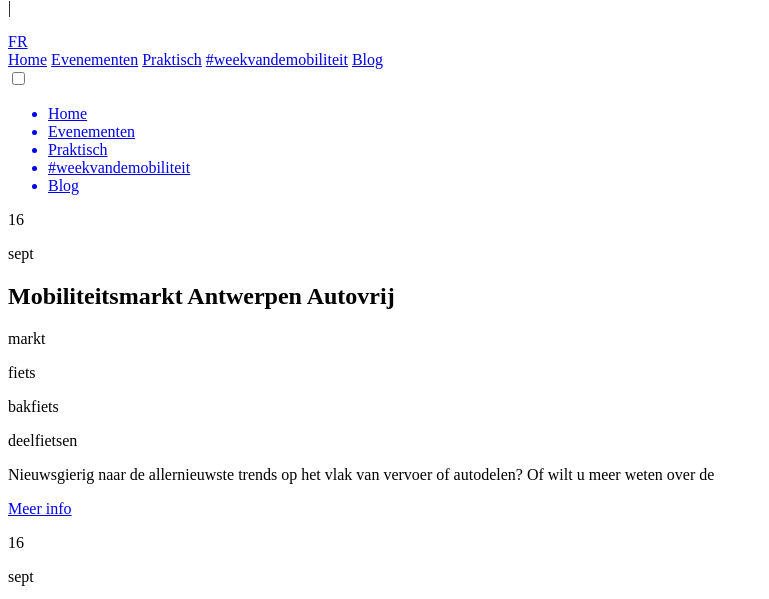
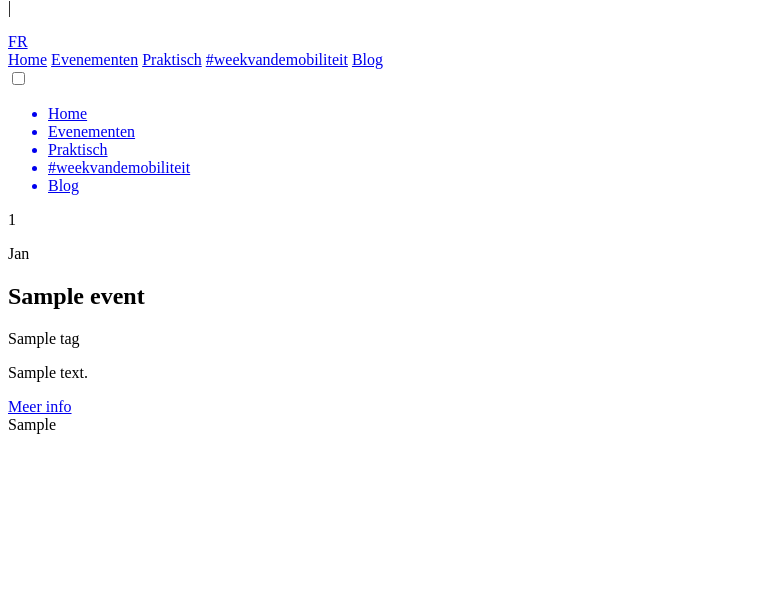
Before and after one commit to ImLuze/MA3_MOBI, a PHP site: template src/view/events/events.php in a window 1280 px wide. Shown: the part 61-660 px from the top of the page, without its empty margins (0-769 px from the left). After the commit the page ends 495 px from the top, so only its background shows below. Run offline with PHP 8.4, Linux system fonts and the light colour scheme; the template is opened without the code that fills it: most values are stand-ins (such as "Sample title", 1, 10 or a date in 2020).

Commit message:
Linked database data to small cards

```diff
--- a/src/view/events/events.php
+++ b/src/view/events/events.php
@@ -19,7 +19,23 @@
     </article> -->
   <? endforeach;?>
   <section class="cards">
-    <article class="card-small">
+    <?php foreach($events as $event): ?>
+      <article class="card-small">
+        <div class="timestamp">
+          <p><?php echo date('j', strtotime($event['start'])); ?></p>
+          <p><?php echo date('M', strtotime($event['start'])); ?></p>
+        </div>
+        <h2><?php echo $event['title'] ?></h2>
+        <div class="card-tags">
+          <?php foreach($event['tags'] as $tag): ?>
+            <p class="tag"><?php echo $tag['tag'] ?></p>
+          <?php endforeach; ?>
+        </div>
+        <p class="card-bodycopy"><?php echo substr($event['content'], 0, 100)?></p>
+        <a class="read-more" href="#">Meer info</a>
+      </article>
+    <? endforeach;?>
+    <!-- <article class="card-small">
       <div class="timestamp">
         <p>16</p>
         <p>sept</p>
@@ -84,6 +100,6 @@
       </div>
       <p class="card-bodycopy">Nieuwsgierig naar de allernieuwste trends op het vlak van vervoer of autodelen? Of wilt u meer weten over de</p>
       <a class="read-more" href="#">Meer info</a>
-    </article>
+    </article> -->
   </section>
 </section>
```
